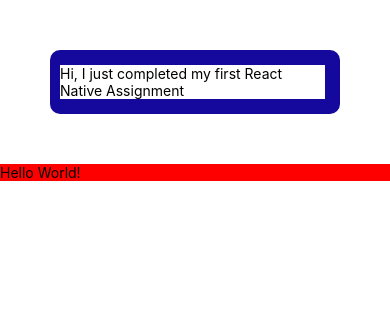
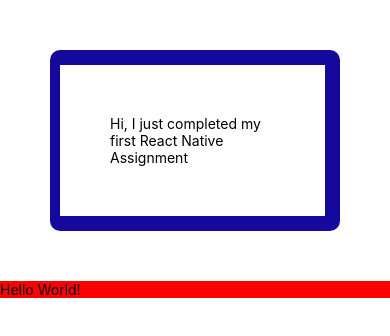
Before and after one commit to kilimaj/learn-js-react-typescript, a React Native app in the folder learn-react-native/AwesomeProject/: screen / in a window 390 px wide. Shown: the top 336 px of the page. Built offline with nearby package versions, Linux system fonts and the light colour scheme.

Commit message:
Learn React Native: Styling - Padding

```diff
--- a/learn-react-native/AwesomeProject/App.tsx
+++ b/learn-react-native/AwesomeProject/App.tsx
@@ -29,6 +29,13 @@
             // marginBottom: 100,
             marginHorizontal: 50,
             marginVertical: 50,
+            padding: 10,
+            // paddingTop: 50,
+            // paddingLeft: 100,
+            // paddingRight: 10,
+            // paddingBottom: 10,
+            paddingHorizontal: 50,
+            paddingVertical: 50,
           }}
         >
           <Text>Hi, I just completed my first React Native Assignment</Text>
```
